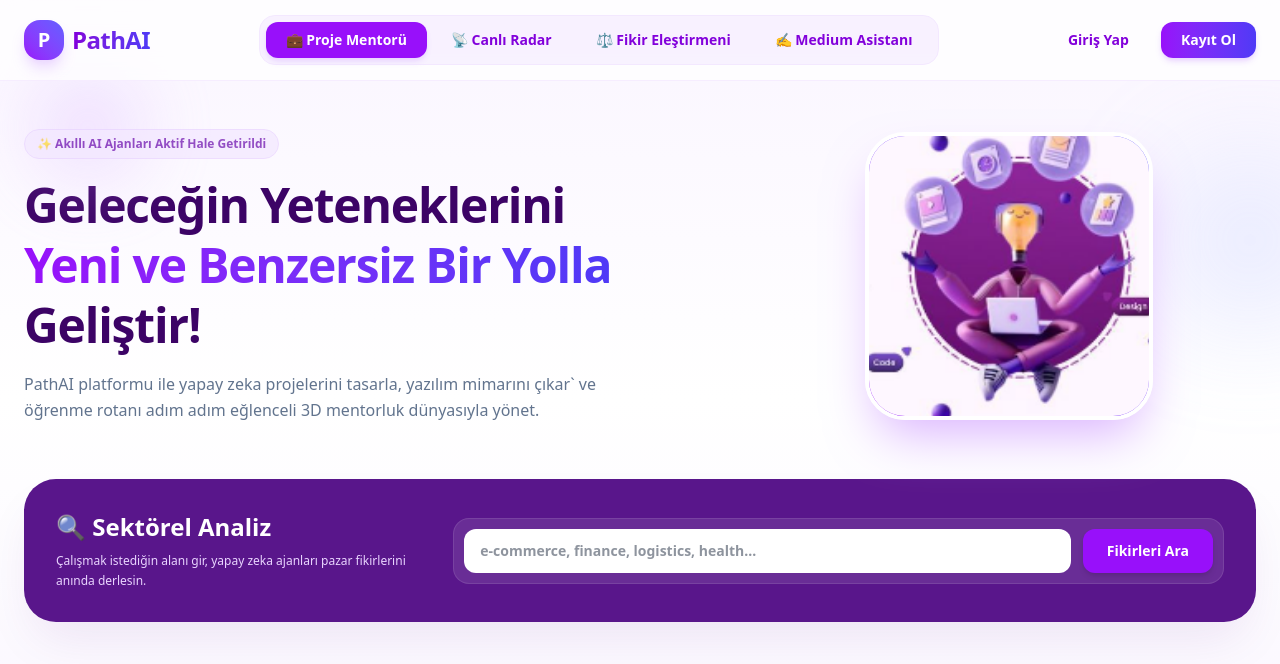
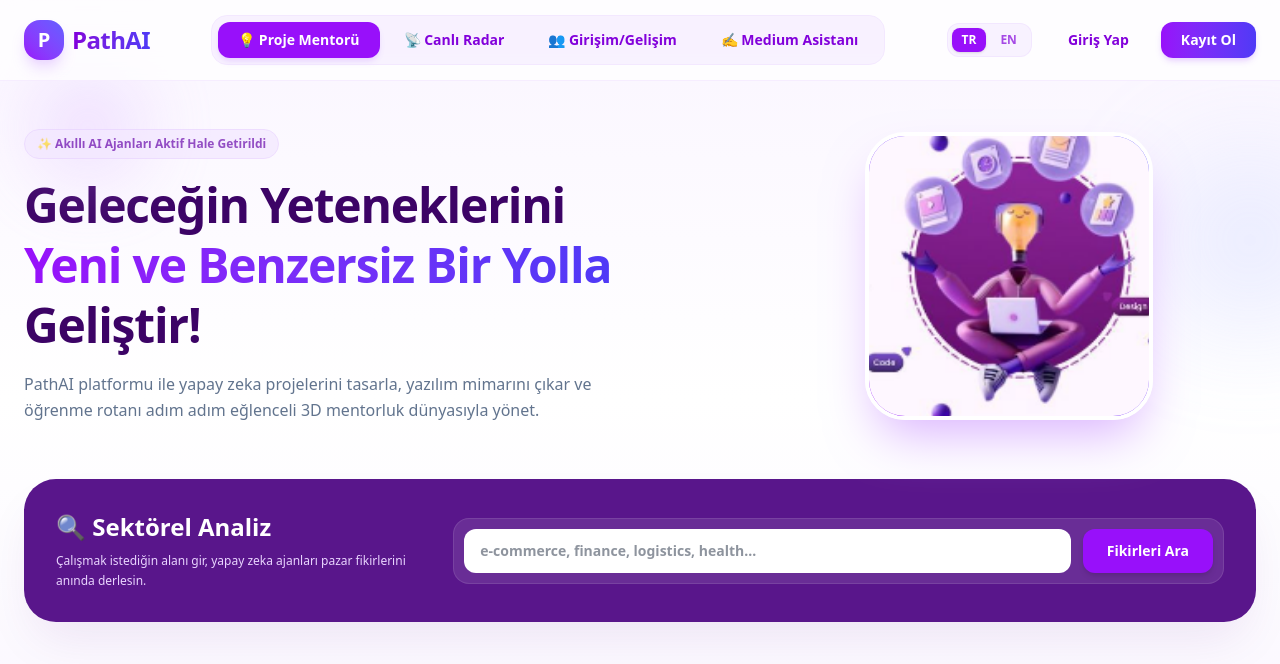
Before and after one commit to Safiye-alaca/pathai, a Next.js app in the folder pathai-frontend/: page / in a window 1280 px wide. Shown: the top 664 px of the page. Built offline with nearby package versions, Linux system fonts and the light colour scheme.

Commit message:
feat: implement lightweight i18n localization infrastructure using react context api

```diff
--- a/pathai-frontend/src/app/page.tsx
+++ b/pathai-frontend/src/app/page.tsx
@@ -6,11 +6,12 @@
 import RadarPanel from "../components/RadarPanel";
 import EvaluatePanel from "../components/EvaluatePanel";
 import MediumPanel from "../components/MediumPanel";
-import ErrorBoundary from "../components/ErrorBoundary"; // 9. Gün: Hata Kalkanı dahil edildi
+import ErrorBoundary from "../components/ErrorBoundary";
+import { LanguageProvider, useLanguage } from "../context/LanguageContext"; // Kesin çalışan göreli import yolu
 
 const API_BASE_URL = "http://127.0.0.1:8000/api";
 
-export default function Home() {
+function HomeContent() {
   const [activeTab, setActiveTab] = useState<"projects" | "radar" | "evaluate" | "medium">("projects");
 
   // Proje Mentorü State'leri
@@ -106,6 +107,9 @@
     }
   };
 
+  // 12. Gün: Dil sözlüğünü Provider altındaki alt bileşende güvenle çağırıyoruz
+  const { t } = useLanguage();
+
   return (
     <div className="min-h-screen bg-gradient-to-b from-purple-50 via-white to-purple-100/40 text-slate-800 font-sans relative overflow-x-hidden">
 
@@ -116,18 +120,18 @@
       {/* Üst Menü */}
       <Navbar activeTab={activeTab} setActiveTab={setActiveTab} />
 
-      {/* Sabit Karşılama Alanı (Hero Section) */}
+      {/* Sabit Karşılama Alanı (Hero Section) - 12. Gün Dinamik Dil Bağlantıları */}
       <section className="max-w-7xl mx-auto px-6 pt-12 pb-6 grid grid-cols-1 lg:grid-cols-12 gap-8 items-center">
         <div className="lg:col-span-7 space-y-4 text-left">
           <div className="inline-flex items-center gap-2 px-3 py-1.5 rounded-full bg-purple-100 text-purple-800 text-xs font-bold border border-purple-200 animate-pulse">
-            ✨ Akıllı AI Ajanları Aktif Hale Getirildi
+            {t.hero.badge}
           </div>
           <h1 className="text-4xl md:text-5xl font-black tracking-tight text-purple-950 leading-tight">
-            Geleceğin Yeteneklerini <br />
-            <span className="bg-gradient-to-r from-purple-600 to-indigo-600 bg-clip-text text-transparent">Yeni ve Benzersiz Bir Yolla</span> Geliştir!
+            {t.hero.title1} <br />
+            <span className="bg-gradient-to-r from-purple-600 to-indigo-600 bg-clip-text text-transparent">{t.hero.title2}</span> {t.hero.title3}
           </h1>
           <p className="text-slate-500 text-base max-w-xl leading-relaxed">
-            PathAI platformu ile yapay zeka projelerini tasarla, yazılım mimarını çıkar` ve öğrenme rotanı adım adım eğlenceli 3D mentorluk dünyasıyla yönet.
+            {t.hero.desc}
           </p>
         </div>
 
@@ -205,3 +209,12 @@
     </div>
   );
 }
+
+// Ana sarmalayıcı bileşen Context yapısının hatasız çalışmasını sağlar
+export default function Home() {
+  return (
+    <LanguageProvider>
+      <HomeContent />
+    </LanguageProvider>
+  );
+}
--- a/pathai-frontend/src/components/Navbar.tsx
+++ b/pathai-frontend/src/components/Navbar.tsx
@@ -1,4 +1,7 @@
 "use client";
+
+import React from "react";
+import { useLanguage } from "../context/LanguageContext"; // Kesin çalışan göreli import yolu
 
 interface NavbarProps {
   activeTab: string;
@@ -6,9 +9,14 @@
 }
 
 export default function Navbar({ activeTab, setActiveTab }: NavbarProps) {
+  // 12. Gün: Dil sözlüğünü ve durumunu context'ten çekiyoruz
+  const { language, setLanguage, t } = useLanguage();
+
   return (
     <header className="border-b border-purple-100/80 bg-white/75 backdrop-blur-md sticky top-0 z-50">
       <div className="max-w-7xl mx-auto px-6 h-20 flex items-center justify-between">
+
+        {/* Logo / Marka */}
         <div className="flex items-center gap-2">
           <div className="w-10 h-10 rounded-2xl bg-gradient-to-tr from-purple-600 to-indigo-500 flex items-center justify-center text-white font-black text-xl shadow-lg shadow-purple-200">
             P
@@ -18,6 +26,7 @@
           </span>
         </div>
 
+        {/* Çoklu Dile Duyarlı Menü Sekmeleri */}
         <nav className="flex items-center gap-1 bg-purple-100/60 p-1.5 rounded-2xl border border-purple-100">
           <button
             onClick={() => setActiveTab("projects")}
@@ -25,7 +34,7 @@
               activeTab === "projects" ? "bg-purple-600 text-white shadow-md shadow-purple-200" : "text-purple-700 hover:bg-purple-100"
             }`}
           >
-            💼 Proje Mentorü
+            {t.navbar.projects}
           </button>
           <button
             onClick={() => setActiveTab("radar")}
@@ -33,7 +42,7 @@
               activeTab === "radar" ? "bg-purple-600 text-white shadow-md shadow-purple-200" : "text-purple-700 hover:bg-purple-100"
             }`}
           >
-            📡 Canlı Radar
+            {t.navbar.radar}
           </button>
           <button
             onClick={() => setActiveTab("evaluate")}
@@ -41,7 +50,7 @@
               activeTab === "evaluate" ? "bg-purple-600 text-white shadow-md shadow-purple-200" : "text-purple-700 hover:bg-purple-100"
             }`}
           >
-            ⚖️ Fikir Eleştirmeni
+            {t.navbar.evaluate}
           </button>
           <button
             onClick={() => setActiveTab("medium")}
@@ -49,10 +58,38 @@
               activeTab === "medium" ? "bg-purple-600 text-white shadow-md shadow-purple-200" : "text-purple-700 hover:bg-purple-100"
             }`}
           >
-            ✍️ Medium Asistanı
+            {t.navbar.medium}
           </button>
         </nav>
 
+        {/* Sağ Alan: Üyelik Butonları ve Dil Seçici Bir Arada */}
+        <div className="flex items-center gap-4">
+
+          {/* 🌐 12. Gün: Şık TR/EN Dil Seçim Buton Grubu */}
+          <div className="flex items-center gap-1 bg-purple-100/50 p-1 rounded-xl border border-purple-200/40">
+            <button
+              onClick={() => setLanguage("tr")}
+              className={`px-2.5 py-1 text-xs font-black rounded-lg transition-all ${
+                language === "tr"
+                  ? "bg-purple-600 text-white shadow-sm"
+                  : "text-purple-700/70 hover:bg-purple-100"
+              }`}
+            >
+              TR
+            </button>
+            <button
+              onClick={() => setLanguage("en")}
+              className={`px-2.5 py-1 text-xs font-black rounded-lg transition-all ${
+                language === "en"
+                  ? "bg-purple-600 text-white shadow-sm"
+                  : "text-purple-700/70 hover:bg-purple-100"
+              }`}
+            >
+              EN
+            </button>
+          </div>
+
+          {/* Giriş Yap / Kayıt Ol Butonları */}
           <div className="flex gap-3">
             <button className="px-5 py-2 rounded-xl text-sm font-bold text-purple-700 hover:bg-purple-50 transition-colors">
               Giriş Yap
@@ -61,6 +98,8 @@
               Kayıt Ol
             </button>
           </div>
+
+        </div>
       </div>
     </header>
   );
--- /dev/null
+++ b/pathai-frontend/src/context/LanguageContext.tsx
@@ -0,0 +1,36 @@
+"use client";
+
+import React, { createContext, useContext, useState, ReactNode } from "react";
+import { tr } from "../dictionaries/tr"; // Kesin çalışan göreli import yolu
+import { en } from "../dictionaries/en"; // Kesin çalışan göreli import yolu
+
+type Language = "tr" | "en";
+
+interface LanguageContextType {
+  language: Language;
+  setLanguage: (lang: Language) => void;
+  t: typeof tr;
+}
+
+const LanguageContext = createContext<LanguageContextType | undefined>(undefined);
+
+export function LanguageProvider({ children }: { children: ReactNode }) {
+  const [language, setLanguage] = useState<Language>("tr");
+
+  // Seçili dile göre doğru sözlüğü bileşenlere paslıyoruz
+  const t = language === "tr" ? tr : en;
+
+  return (
+    <LanguageContext.Provider value={{ language, setLanguage, t }}>
+      {children}
+    </LanguageContext.Provider>
+  );
+}
+
+export function useLanguage() {
+  const context = useContext(LanguageContext);
+  if (!context) {
+    throw new Error("useLanguage bir LanguageProvider içinde kullanılmalıdır.");
+  }
+  return context;
+}
--- /dev/null
+++ b/pathai-frontend/src/dictionaries/en.ts
@@ -0,0 +1,15 @@
+export const en = {
+  navbar: {
+    projects: "💡 Project Mentor",
+    radar: "📡 Live Radar",
+    evaluate: "👥 Startup/Dev Sim",
+    medium: "✍️ Medium Assistant"
+  },
+  hero: {
+    badge: "✨ Smart AI Agents Activated",
+    title1: "Develop Future Talents",
+    title2: "In a New and Unique",
+    title3: "Way!",
+    desc: "Design AI projects, extract software architecture, and manage your learning roadmap step-by-step with the fun 3D mentoring world via PathAI."
+  }
+};
--- /dev/null
+++ b/pathai-frontend/src/dictionaries/tr.ts
@@ -0,0 +1,15 @@
+export const tr = {
+  navbar: {
+    projects: "💡 Proje Mentorü",
+    radar: "📡 Canlı Radar",
+    evaluate: "👥 Girişim/Gelişim",
+    medium: "✍️ Medium Asistanı"
+  },
+  hero: {
+    badge: "✨ Akıllı AI Ajanları Aktif Hale Getirildi",
+    title1: "Geleceğin Yeteneklerini",
+    title2: "Yeni ve Benzersiz Bir Yolla",
+    title3: "Geliştir!",
+    desc: "PathAI platformu ile yapay zeka projelerini tasarla, yazılım mimarını çıkar ve öğrenme rotanı adım adım eğlenceli 3D mentorluk dünyasıyla yönet."
+  }
+};
```
Lines whose indentation alone changed are shown as unchanged.
